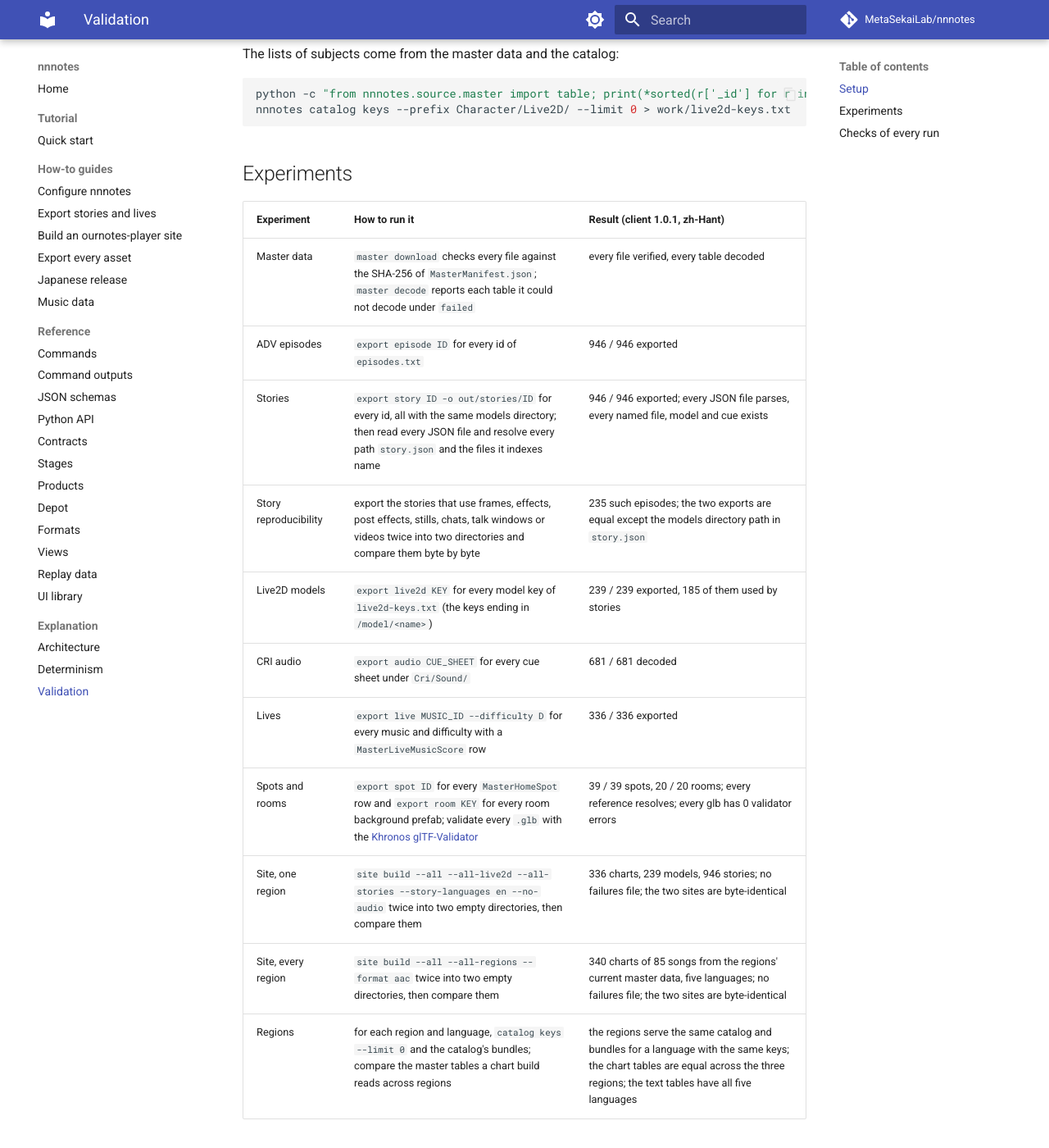
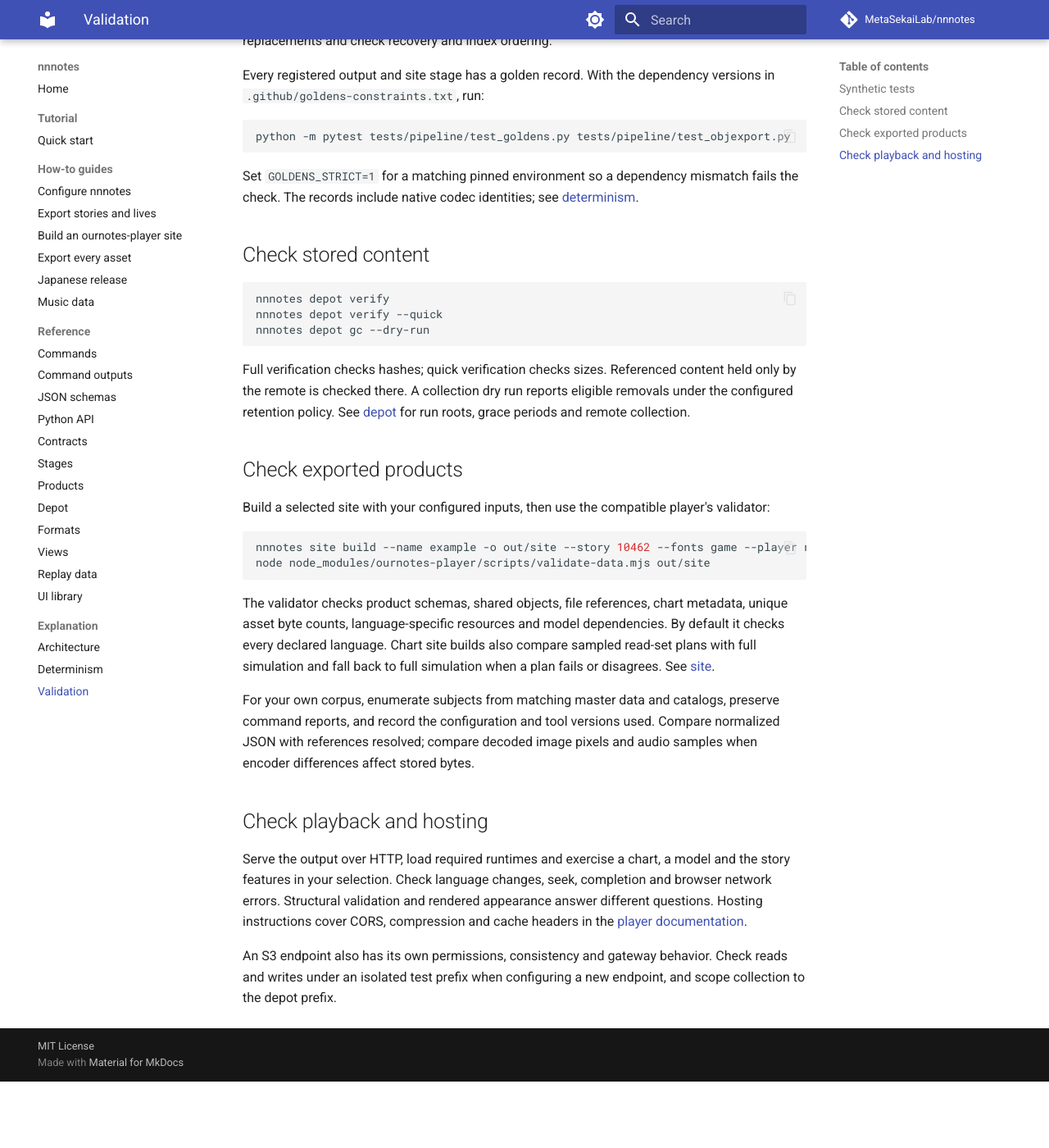
Before and after one commit to MetaSekaiLab/nnnotes, an MkDocs documentation site: the page built from docs/validation.md, in a window 1280 px wide and 1400 px high, scrolled down 500 px. Shown: the whole window at 82% size. Built offline with MkDocs 1.6.1 and Material for MkDocs 9.7.7, drawn with Linux system fonts in a browser that asks for light colours; comment, search, counter and statistics services are not loaded; after the commit the page ends 1819 px from its top, so only the background shows below that; some of the changed text lies outside the part shown.

Commit message:
docs: explain depot exports and player site setup

````diff
--- a/docs/quickstart.md
+++ b/docs/quickstart.md
@@ -1,82 +1,94 @@
 # Quick start
 
-This walk-through takes you from an empty configuration to an exported ADV episode and a story export. It needs
-your own installation of the game: its `base.apk`, and the keys and server addresses of your client
-([where the values come from](configuration.md#where-the-values-come-from)).
+This guide exports one episode, a playable story product and a static story site. Use your own matching client
+files, keys and server addresses; [configuration](configuration.md#where-the-values-come-from) explains the inputs.
 
-## 1. Install
+## 1. Install the tools
 
 ```sh
-pip install 'nnnotes[fonts]'
+pip install 'nnnotes[fonts]==0.3.0'
 ```
 
-Python 3.11 or later. Install [vgmstream](https://vgmstream.org/) (`vgmstream-cli`) and
-[FFmpeg](https://ffmpeg.org/) as well, on `PATH` or named in the config file; stories decode their audio and
-videos with them.
+Use Python 3.11+. Install [vgmstream](https://vgmstream.org/) (`vgmstream-cli`) and
+[FFmpeg](https://ffmpeg.org/) on PATH, or configure their executable paths. They decode story audio and video.
+The final site step also needs Node.js 22+.
 
-## 2. Write the config file
+## 2. Configure your inputs
 
 ```sh
 nnnotes config init --user
-```
-
-In a terminal this asks for each setting in turn, among them the bundle and master data keys, the names of your
-regions with each region's CDN base and API root, the catalog language, and the paths of the depot, the APK and the
-tools. Enter leaves a setting empty; the keys are read without echo. The file is written to the per-user location,
-which every command reads from any directory (`nnnotes config path` shows it).
-
-Check it:
-
-```sh
 nnnotes config check
 ```
 
-Every setting is listed with where it comes from and whether it is valid, never with its value. A command that
-needs an unset setting stops with exit status 2 and names the TOML key, the environment variable and the flag that
-set it.
+The wizard asks for region names, keys, server addresses and paths. Set `paths.depot` to a persistent directory,
+`paths.apk` to your game APK and `catalog.language` to the desired language. Keys are entered without echo.
+`config check` lists setting names, their source and validity. A command names any required setting it lacks.
+The per-user file is available from any directory; `nnnotes config path` shows the configuration search order.
 
-## 3. Look at the catalog
+## 3. Inspect the catalog and prepare master data
 
 ```sh
 nnnotes catalog keys --prefix Adv/ --limit 5
-```
-
-The first command downloads the region's catalog into the depot; the keys it lists are the addressable keys of the
-game's assets. `nnnotes catalog browse` serves a local web page to browse the catalogs and bundles of every
-configured region.
-
-## 4. Get the master data
-
-```sh
 nnnotes master version
 nnnotes master download --latest -o work/master-bin
 nnnotes master decode work/master-bin -o work/master
 nnnotes config set paths.master work/master
 ```
 
-`master version` asks the region's game API which master data version it serves now; `master download` fetches
-that version and checks every file's SHA-256; `master decode` writes one JSON file per table. The last line makes
-the decoded directory the default of every command that reads master data.
+The catalog is retained in the depot. Master downloads are checked against their manifest; decoding writes a
+JSON file for each table. Use a story ID available in your selected region in the examples below.
 
-## 5. Export an episode and a story
+## 4. Export the episode and story
 
 ```sh
-nnnotes export episode 10462 -o out/episode_10462.json
-nnnotes export story 10462 --fonts game -o out/story_10462
+nnnotes export episode 10462 -o out/episode.json
+nnnotes export story 10462 --fonts game -o out/story
 ```
 
-`export episode` writes the episode's command list with its lines in five languages and the index of its voices,
-sounds and videos. `export story` writes the story product of the episode and the products it plays with below
-`out/story_10462`: the story index, the stage scene, the assets, the Live2D models, the cue sheets decoded to audio
-(AAC by default, `--format` chooses another web format), the videos as WebM, and the shared chat rows and CRI Lips
-data when the episode uses them. It also exports the UI and glyph pages in `[catalog] language`; select several
-with `--story-languages ja,en`. The example uses the client's TMP fonts. For open fonts, use
-`--fonts open --font ja=/path/to/font.otf` (or configure `[paths.fonts]`). Both modes require the `fonts` extra.
-The files are under `assets/`. Add `--json` to any command to get its report as JSON.
+The episode file contains commands and localized lines. The story directory contains a product manifest at
+`stories/10462.json`, its referenced products and content-addressed files under `assets/`. It includes the
+scene, models, text resources and any media the story uses. Audio defaults to AAC; `--format` selects another
+supported encoding. UI and font products use the catalog language by default.
+
+For two languages, add `--story-languages ja,en`. Open fonts are also supported:
+`--fonts open --font ja=fonts/NotoSansJP.otf --font en=fonts/NotoSans.ttf`.
+Supply a font for every selected language, either as a flag or in `[paths.fonts]`.
+
+## 5. Build, validate and serve a site
+
+```sh
+npm install ournotes-player@0.2.0
+nnnotes site build --name stories -o out/site --story 10462 --fonts game --player node_modules/ournotes-player
+node node_modules/ournotes-player/scripts/validate-data.mjs out/site
+python -m http.server 8000 --directory out/site
+```
+
+Open `http://localhost:8000/story/`. Configure the page's Cubism Core and, for the features in your story,
+MotionSync Core or Spine runtime; see the player's
+[getting started guide](https://github.com/empty-sekai/ournotes-player/blob/main/docs/getting-started.md).
+These runtimes have their own licenses and are provided by the page.
+
+The site builder accepts a built ournotes-player 0.2.x package, validates its package identity and required files,
+and reuses the story's depot tasks. The validator checks manifests, references and data contracts before playback.
+
+## 6. Update and retain your work
+
+Reuse `--name stories` to update selected topics while retaining the rest. Use a different name for a separate
+site. To materialize its saved products with the current player, configure `paths.player` and run:
+
+```sh
+nnnotes site build --name stories -o out/restored-site --player-only --player node_modules/ournotes-player
+nnnotes depot verify
+nnnotes depot gc --dry-run
+```
+
+The depot and the published output are separate directories. Read [retention](depot.md#retention) before collecting
+stored results. Add `--json` to a command for its structured report.
 
 ## Next
 
-- [Export stories and lives](export.md): the other single-subject exports and their options.
-- [Build an ournotes-player site](site.md): charts, models and stories as one static site.
-- [Export every asset](assets.md): every object of the selected bundles through the content-addressed depot.
-- [Command reference](cli.md): every command and option.
+- [Export stories and lives](export.md) for individual products.
+- [Build a site](site.md) for charts, regional selections, language choices and hosting.
+- [Depot](depot.md) for shared storage, verification and collection.
+- [Japanese release](jp.md) for its catalog and APK requirements.
+- [Commands](cli.md) for flags and exit statuses.
--- a/docs/validation.md
+++ b/docs/validation.md
@@ -1,51 +1,68 @@
 # Validation
 
-The test suite runs on synthetic inputs, so it needs no game data. The experiments on this page check nnnotes
-against a whole game version, which you supply yourself: each one names what it checks, how to run it with your own
-configuration, and the result for the version named. Only commands and checks are listed. The outputs stay with
-whoever runs them.
+Validation has three distinct scopes: synthetic contract tests, checks over generated files, and browser playback.
+Use the checks that match the output and consumer you are working on.
 
-The results below are for the Traditional Chinese release, client 1.0.1, catalog language `zh-Hant`, with its master
-data. The [Japanese release](jp.md#validation-and-current-limits) has its own section.
-
-## Setup
+## Synthetic tests
 
 ```sh
-nnnotes config check                          # every setting the commands below need is valid
-nnnotes master download --latest -o work/master-bin --json > work/download.json
-nnnotes master decode work/master-bin -o work/master --json > work/decode.json
-nnnotes config set paths.master work/master
+pip install -e '.[test,fonts,remote,deck]'
+python -m pytest
+python -m ruff check .
+python -m pyright
 ```
 
-The lists of subjects come from the master data and the catalog:
+The tests exercise object conversion, product assembly, language selection, regional aliases, reference closure,
+task identities and retained layouts. Directory remotes exercise sharing between depots. S3 protocol tests use
+botocore stubs to check request parameters, pagination, deletion batches and errors without an account.
+Publication tests inject failures between file replacements and check recovery and index ordering.
+
+Every registered output and site stage has a golden record. With the dependency versions in
+`.github/goldens-constraints.txt`, run:
 
 ```sh
-python -c "from nnnotes.source.master import table; print(*sorted(r['_id'] for r in table('work/master', 'MasterAdv')), sep='\n')" > work/episodes.txt
-nnnotes catalog keys --prefix Character/Live2D/ --limit 0 > work/live2d-keys.txt
+python -m pytest tests/pipeline/test_goldens.py tests/pipeline/test_objexport.py
 ```
 
-## Experiments
+Set `GOLDENS_STRICT=1` for a matching pinned environment so a dependency mismatch fails the check.
+The records include native codec identities; see [determinism](determinism.md).
 
-| Experiment | How to run it | Result (client 1.0.1, zh-Hant) |
-|---|---|---|
-| Master data | `master download` checks every file against the SHA-256 of `MasterManifest.json`; `master decode` reports each table it could not decode under `failed` | every file verified, every table decoded |
-| ADV episodes | `export episode ID` for every id of `episodes.txt` | 946 / 946 exported |
-| Stories | `export story ID -o out/stories/ID` for every id, all with the same models directory; then read every JSON file and resolve every path `story.json` and the files it indexes name | 946 / 946 exported; every JSON file parses, every named file, model and cue exists |
-| Story reproducibility | export the stories that use frames, effects, post effects, stills, chats, talk windows or videos twice into two directories and compare them byte by byte | 235 such episodes; the two exports are equal except the models directory path in `story.json` |
-| Live2D models | `export live2d KEY` for every model key of `live2d-keys.txt` (the keys ending in `/model/<name>`) | 239 / 239 exported, 185 of them used by stories |
-| CRI audio | `export audio CUE_SHEET` for every cue sheet under `Cri/Sound/` | 681 / 681 decoded |
-| Lives | `export live MUSIC_ID --difficulty D` for every music and difficulty with a `MasterLiveMusicScore` row | 336 / 336 exported |
-| Spots and rooms | `export spot ID` for every `MasterHomeSpot` row and `export room KEY` for every room background prefab; validate every `.glb` with the [Khronos glTF-Validator](https://github.com/KhronosGroup/glTF-Validator) | 39 / 39 spots, 20 / 20 rooms; every reference resolves; every glb has 0 validator errors |
-| Site, one region | `site build --all --all-live2d --all-stories --story-languages en --no-audio` twice into two empty directories, then compare them | 336 charts, 239 models, 946 stories; no failures file; the two sites are byte-identical |
-| Site, every region | `site build --all --all-regions --format aac` twice into two empty directories, then compare them | 340 charts of 85 songs from the regions' current master data, five languages; no failures file; the two sites are byte-identical |
-| Regions | for each region and language, `catalog keys --limit 0` and the catalog's bundles; compare the master tables a chart build reads across regions | the regions serve the same catalog and bundles for a language with the same keys; the chart tables are equal across the three regions; the text tables have all five languages |
+## Check stored content
 
-## Checks of every run
+```sh
+nnnotes depot verify
+nnnotes depot verify --quick
+nnnotes depot gc --dry-run
+```
 
-These hold for every command and are checked by the test suite on synthetic data:
+Full verification checks hashes; quick verification checks sizes. Referenced content held only by the remote
+is checked there. A collection dry run reports eligible removals under the configured retention policy.
+See [depot](depot.md) for run roots, grace periods and remote collection.
 
-- A key, id or model that the catalog or the master data does not have stops the command with exit status 2 before
-  any bundle is fetched or file written.
-- The documents of an asset export run (plan, tasks, results, artifacts, run manifest, layout, coverage, failures,
-  cost) and the music data file validate against their [JSON schemas](schemas.md).
-- The same inputs give byte-identical outputs ([determinism](determinism.md)).
+## Check exported products
+
+Build a selected site with your configured inputs, then use the compatible player's validator:
+
+```sh
+nnnotes site build --name example -o out/site --story 10462 --fonts game --player node_modules/ournotes-player
+node node_modules/ournotes-player/scripts/validate-data.mjs out/site
+```
+
+The validator checks product schemas, shared objects, file references, chart metadata, unique asset byte counts,
+language-specific resources and model dependencies. By default it checks every declared language.
+Chart site builds also compare sampled read-set plans with full simulation and fall back to full simulation
+when a plan fails or disagrees. See [site](site.md#player-read-sets-and-variants).
+
+For your own corpus, enumerate subjects from matching master data and catalogs, preserve command reports,
+and record the configuration and tool versions used. Compare normalized JSON with references resolved;
+compare decoded image pixels and audio samples when encoder differences affect stored bytes.
+
+## Check playback and hosting
+
+Serve the output over HTTP, load required runtimes and exercise a chart, a model and the story features in your
+selection. Check language changes, seek, completion and browser network errors. Structural validation and rendered
+appearance answer different questions. Hosting instructions cover CORS, compression and cache headers in the
+[player documentation](https://github.com/empty-sekai/ournotes-player/blob/main/docs/embedding.md).
+
+An S3 endpoint also has its own permissions, consistency and gateway behavior. Check reads and writes under an
+isolated test prefix when configuring a new endpoint, and scope collection to the depot prefix.
````
Also changed, not shown: README.md (+69 -72 lines), README.zh-CN.md (+65 -68 lines), docs/depot.md (+2 -0 lines), docs/index.md (+29 -45 lines), docs/site.md (+18 -1 lines).
